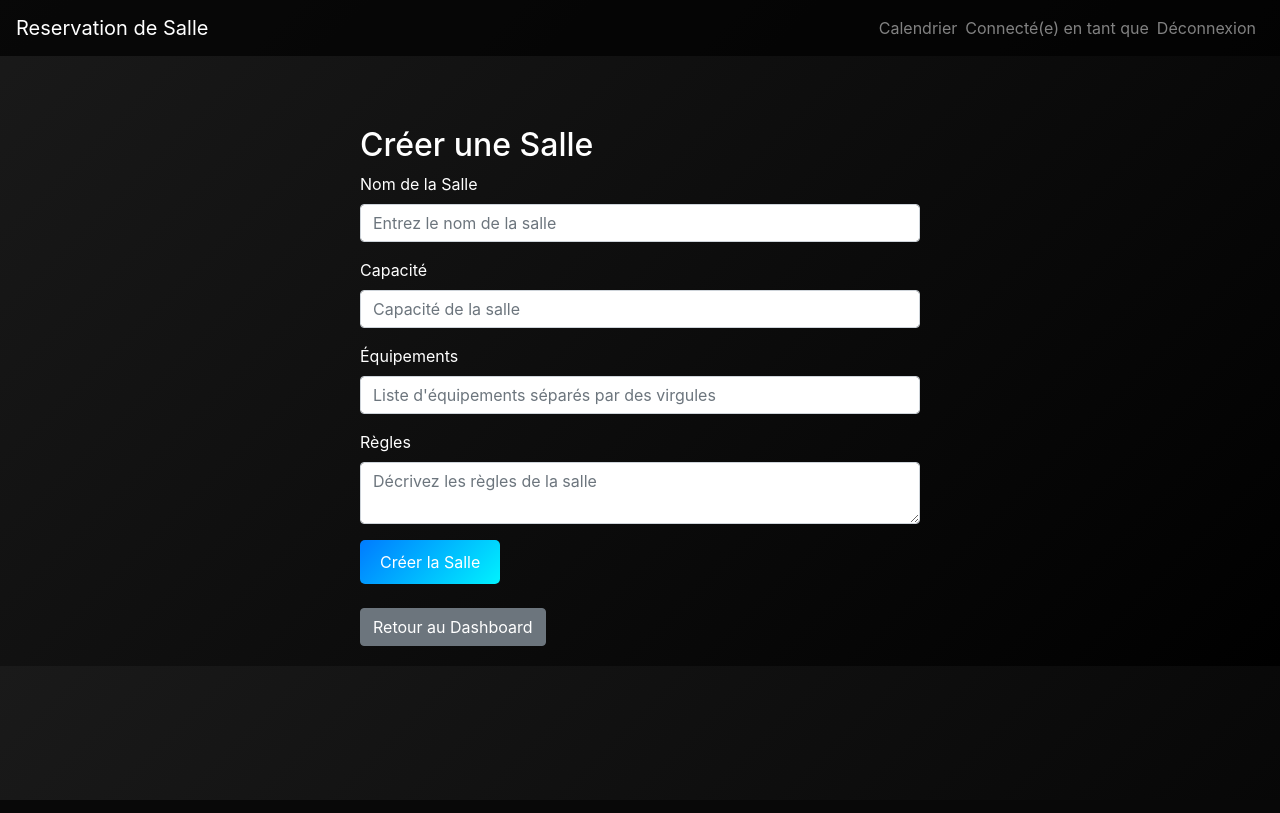
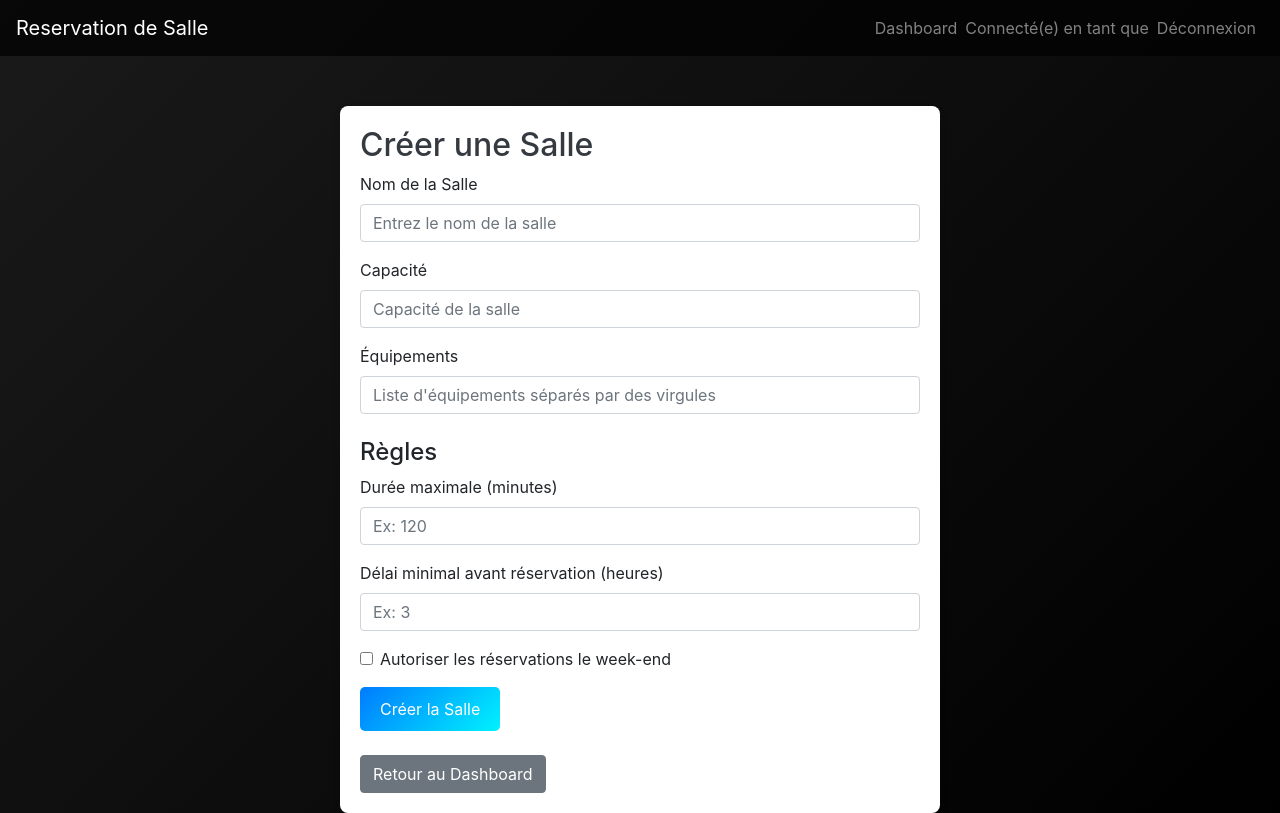
Before and after one commit to HectorPRISER/reservation_de_salle, a Flask app: template front_dev/templates/create_room.html in a window 1280 px wide. Run offline with Flask 3, Linux system fonts and the light colour scheme; the template is opened without the code that fills it, so the values that code supplies are empty; some libraries are stand-ins or nearby versions.

Commit message:
(+) fix create room

```diff
--- a/front_dev/app.py
+++ b/front_dev/app.py
@@ -203,17 +203,37 @@ def create_room():
         name = request.form.get('name')
         capacity = request.form.get('capacity')
         features = request.form.get('features')
-        rules = request.form.get('rules')
 
-        # Traitement du champ "features" en liste (les équipements séparés par des virgules)
+        # Transformation du champ features en liste (séparateur virgule)
         features_list = [feature.strip() for feature in features.split(',')] if features else []
 
-        # Préparer les données dans le format attendu par votre API
+        # Récupérer les valeurs spécifiques aux règles
+        try:
+            max_duration = int(request.form.get('maxDurationMinutes'))
+        except (TypeError, ValueError):
+            max_duration = 120  # Valeur par défaut si nécessaire
+
+        try:
+            min_advance = int(request.form.get('minAdvanceHours'))
+        except (TypeError, ValueError):
+            min_advance = 3  # Valeur par défaut si nécessaire
+
+        # La case checkbox renvoie 'on' si cochée, sinon None
+        allow_weekends = True if request.form.get('allowWeekends') == 'on' else False
+
+        # Construire l'objet rules
+        rules_obj = {
+            "maxDurationMinutes": max_duration,
+            "minAdvanceHours": min_advance,
+            "allowWeekends": allow_weekends
+        }
+
+        # Préparer les données dans le format attendu par l'API
         room_data = {
             "name": name,
             "capacity": int(capacity),
             "features": features_list,
-            "rules": rules  # Vous pouvez également envoyer un objet JSON si besoin
+            "rules": rules_obj
         }
 
         headers = {'Authorization': f'Bearer {token}'}
--- a/front_dev/templates/create_room.html
+++ b/front_dev/templates/create_room.html
@@ -21,6 +21,9 @@
           max-width: 600px;
           padding: 20px;
           margin-top: 50px;
+          background: #fff;
+          border-radius: 8px;
+          box-shadow: 0px 4px 8px rgba(0,0,0,0.1);
       }
       .btn-submit {
           background: linear-gradient(135deg, #007bff, #00f2fe);
@@ -40,7 +43,7 @@
     <div class="collapse navbar-collapse">
         <ul class="navbar-nav ml-auto">
             <li class="nav-item">
-                <a class="nav-link" href="{{ url_for('calendar_view') }}">Calendrier</a>
+                <a class="nav-link" href="{{ url_for('dashboard') }}">Dashboard</a>
             </li>
             <li class="nav-item">
                 <span class="navbar-text">Connecté(e) en tant que {{ username }}</span>
@@ -52,23 +55,32 @@
     </div>
 </nav>
 <div class="container">
-    <h2 class="text-white">Créer une Salle</h2>
+    <h2 class="text-dark">Créer une Salle</h2>
     <form method="post" action="{{ url_for('create_room') }}">
         <div class="form-group">
-            <label for="name" class="text-white">Nom de la Salle</label>
+            <label for="name">Nom de la Salle</label>
             <input type="text" class="form-control" id="name" name="name" placeholder="Entrez le nom de la salle" required>
         </div>
         <div class="form-group">
-            <label for="capacity" class="text-white">Capacité</label>
+            <label for="capacity">Capacité</label>
             <input type="number" class="form-control" id="capacity" name="capacity" placeholder="Capacité de la salle" required>
         </div>
         <div class="form-group">
-            <label for="features" class="text-white">Équipements</label>
+            <label for="features">Équipements</label>
             <input type="text" class="form-control" id="features" name="features" placeholder="Liste d'équipements séparés par des virgules">
         </div>
+        <h4 class="mt-4">Règles</h4>
         <div class="form-group">
-            <label for="rules" class="text-white">Règles</label>
-            <textarea class="form-control" id="rules" name="rules" placeholder="Décrivez les règles de la salle"></textarea>
+            <label for="maxDurationMinutes">Durée maximale (minutes)</label>
+            <input type="number" class="form-control" id="maxDurationMinutes" name="maxDurationMinutes" placeholder="Ex: 120" required>
+        </div>
+        <div class="form-group">
+            <label for="minAdvanceHours">Délai minimal avant réservation (heures)</label>
+            <input type="number" class="form-control" id="minAdvanceHours" name="minAdvanceHours" placeholder="Ex: 3" required>
+        </div>
+        <div class="form-group form-check">
+            <input type="checkbox" class="form-check-input" id="allowWeekends" name="allowWeekends">
+            <label class="form-check-label" for="allowWeekends">Autoriser les réservations le week-end</label>
         </div>
         <button type="submit" class="btn btn-submit">Créer la Salle</button>
     </form>
```
Also changed, not shown: prisma/seed.js (line endings or trailing spaces).
